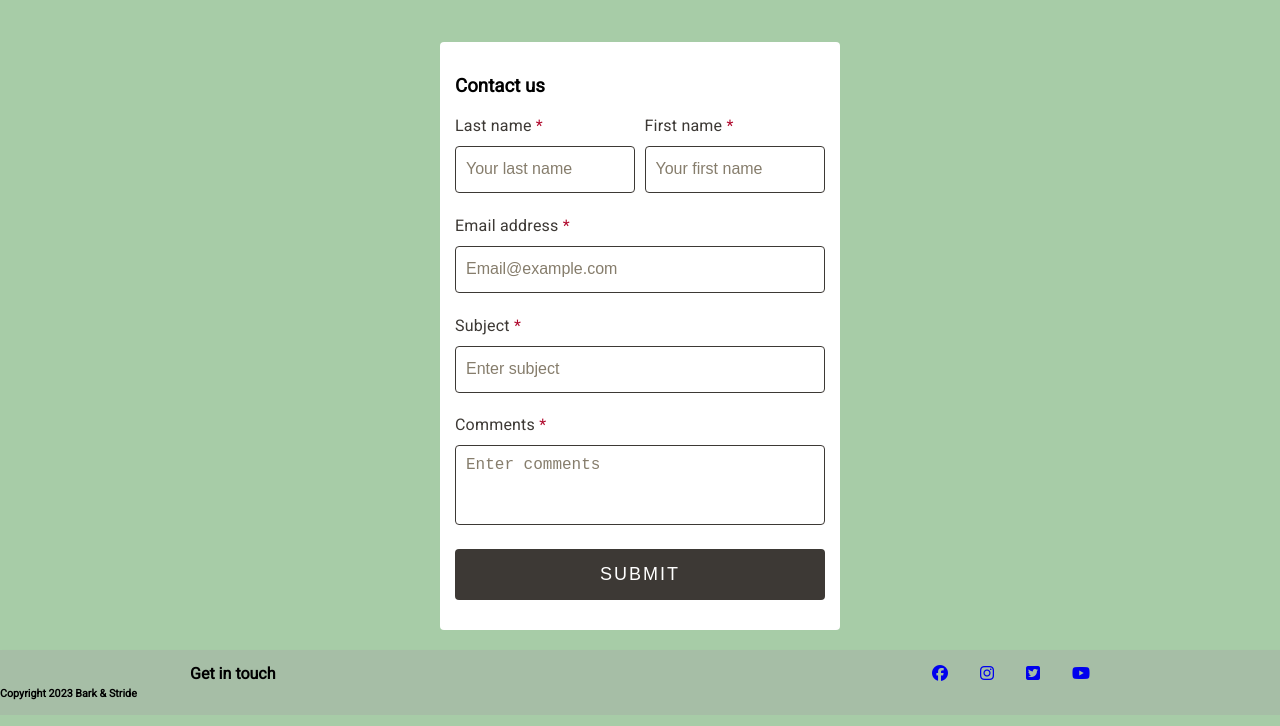
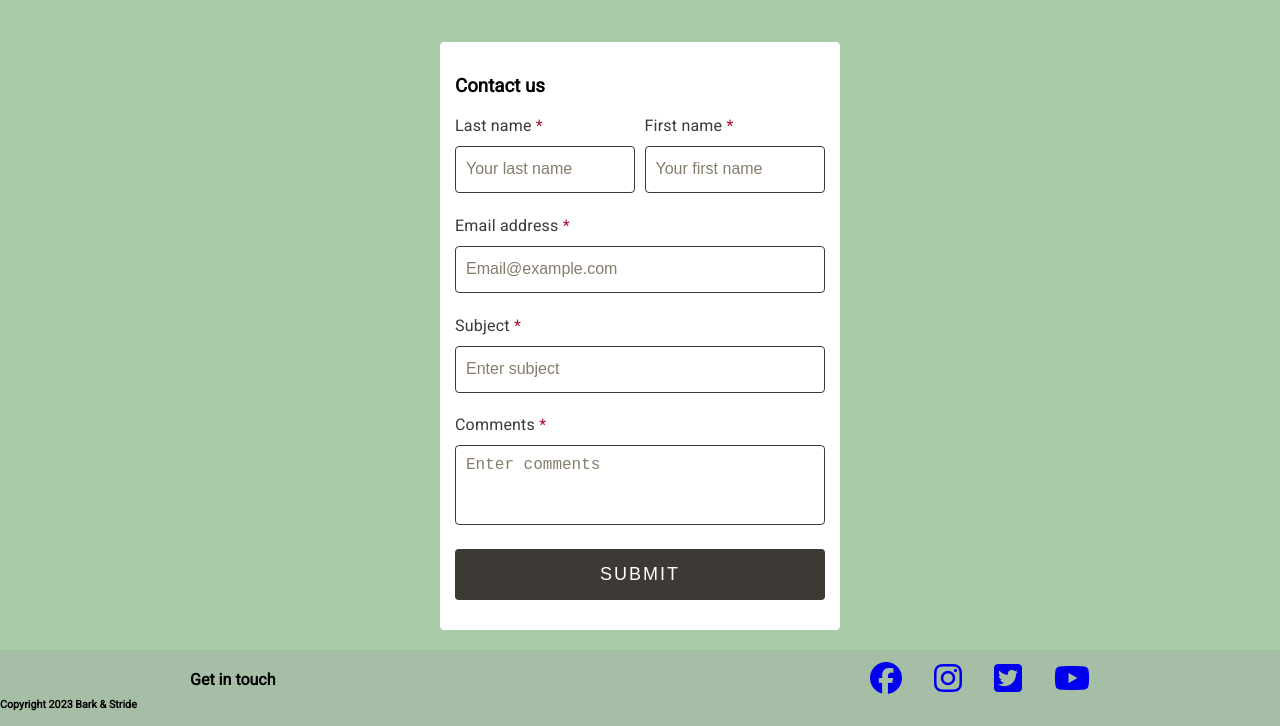
Before and after one commit to DaveTrev/bark-and-stride, a plain HTML site: page contact.html in a window 1280 px wide. Shown: the part 560-1286 px from the top of the page. Drawn offline with Linux system fonts and the light colour scheme; a web font is replaced by a local one.

Commit message:
increased font aweseom icon sizing with sizing tools

```diff
--- a/contact.html
+++ b/contact.html
@@ -96,10 +96,10 @@
             <h4>Get in touch</h4>
             </div>
             <ul class="social-networks">
-             <li> <a href="https://facebook.com" target="_blank" rel="noopener" aria-label="Visit our facebook page (opens in a new tab)"><i class="fa-brands fa-facebook"></i></a></li>
-             <li> <a href="https://instagram.com" target="_blank" rel="noopener" aria-label="Visit our instagram page (opens in a new tab)"><i class="fa-brands fa-instagram"></i></a></li>
-             <li> <a href="https://twitter.com" target="_blank" rel="noopener" aria-label="Visit our Twitter page (opens in a new tab)"><i class="fa-brands fa-square-twitter"></i></a></li>
-             <li> <a href="https://youtube.com" target="_blank" rel="noopener" aria-label="Visit our youtube page (opens in a new tab)"><i class="fa-brands fa-youtube"></i></a> </li>
+             <li> <a href="https://facebook.com" target="_blank" rel="noopener" aria-label="Visit our facebook page (opens in a new tab)"><i class="fa-brands fa-facebook fa-2x"></i></a></li>
+             <li> <a href="https://instagram.com" target="_blank" rel="noopener" aria-label="Visit our instagram page (opens in a new tab)"><i class="fa-brands fa-instagram fa-2x"></i></a></li>
+             <li> <a href="https://twitter.com" target="_blank" rel="noopener" aria-label="Visit our Twitter page (opens in a new tab)"><i class="fa-brands fa-square-twitter fa-2x"></i></a></li>
+             <li> <a href="https://youtube.com" target="_blank" rel="noopener" aria-label="Visit our youtube page (opens in a new tab)"><i class="fa-brands fa-youtube fa-2x"></i></a> </li>
             </ul>
         </div>
         <div class="copyright">
```
Also changed, not shown: gallery.html (+4 -4 lines), index.html (+4 -4 lines).
